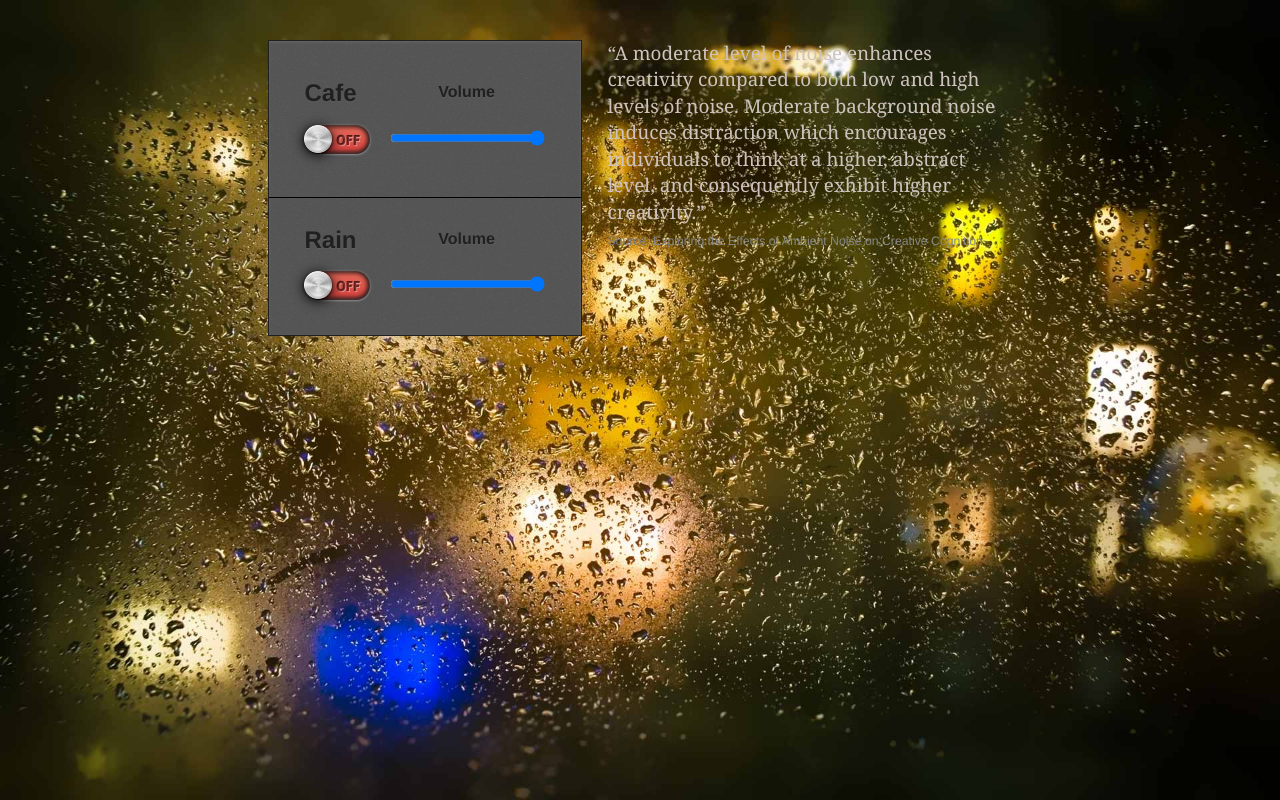
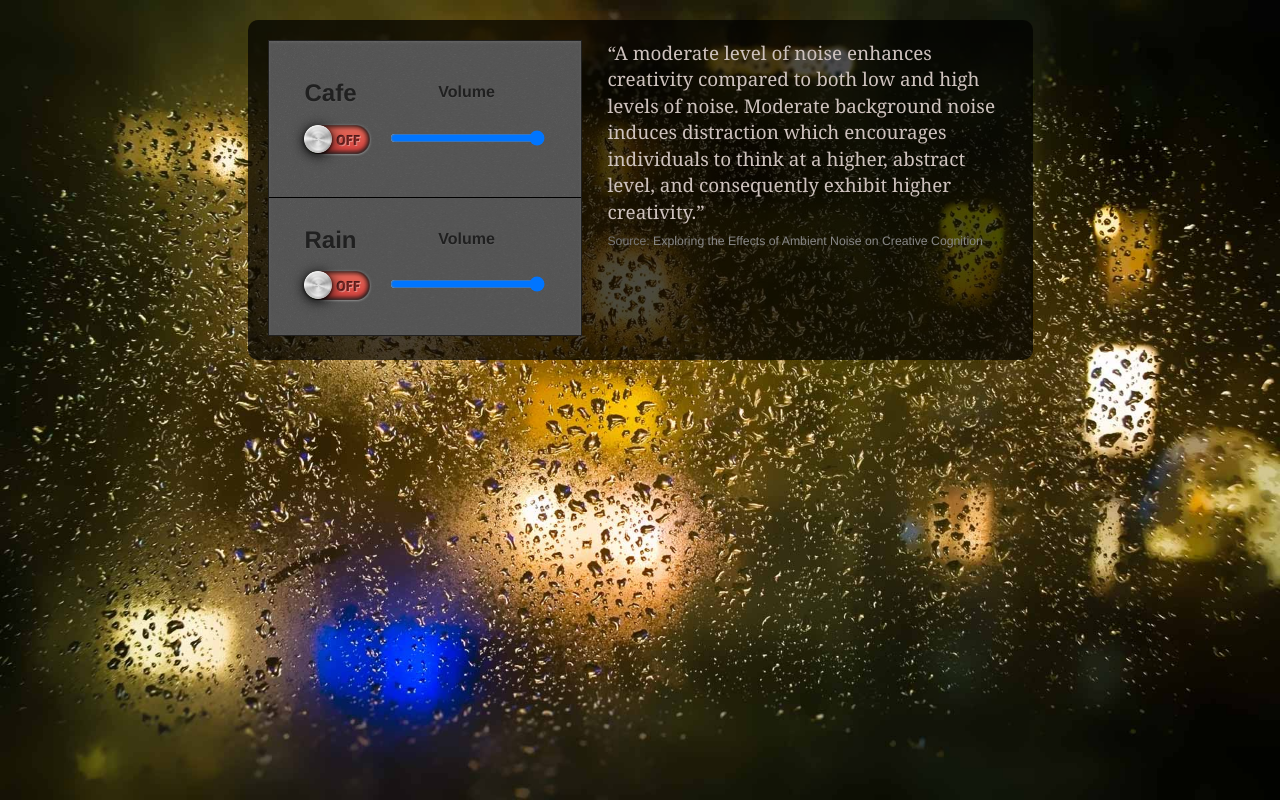
Before and after one commit to 1242035/rainycafe.com, a plain HTML site: page index.html in a window 1280 px wide. Drawn offline with Linux system fonts and the light colour scheme.

Commit message:
Update style.css

```diff
--- a/css/style.css
+++ b/css/style.css
@@ -205,11 +205,14 @@ body {
 	background-size: cover;
 }
 
+
 #holder {
-	max-width: 745px;
-	padding: 20px;
-	margin: 20px auto;
-	border-radius: 10px;
+    max-width: 745px;
+    padding: 20px;
+    margin: 20px auto;
+    background: rgba(0,0,0,.7);
+    border-radius: 10px;
+    min-height:300px;
 }
 
 h1 {
```
